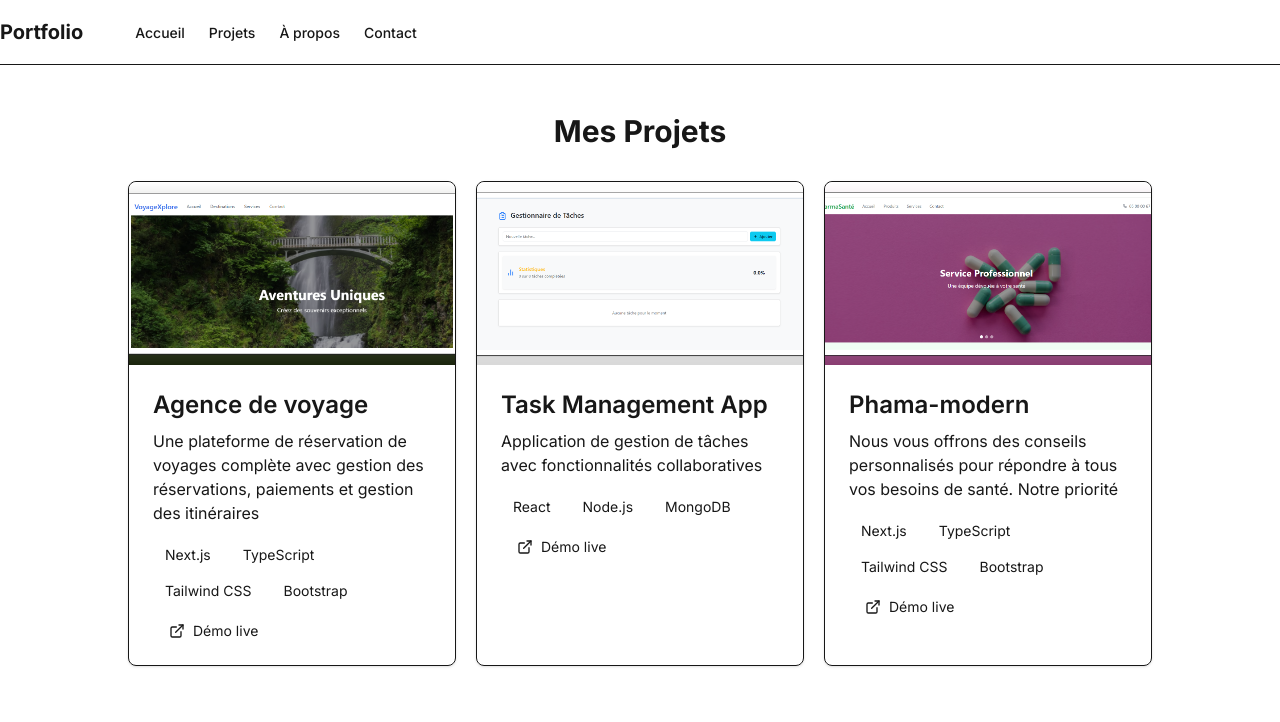
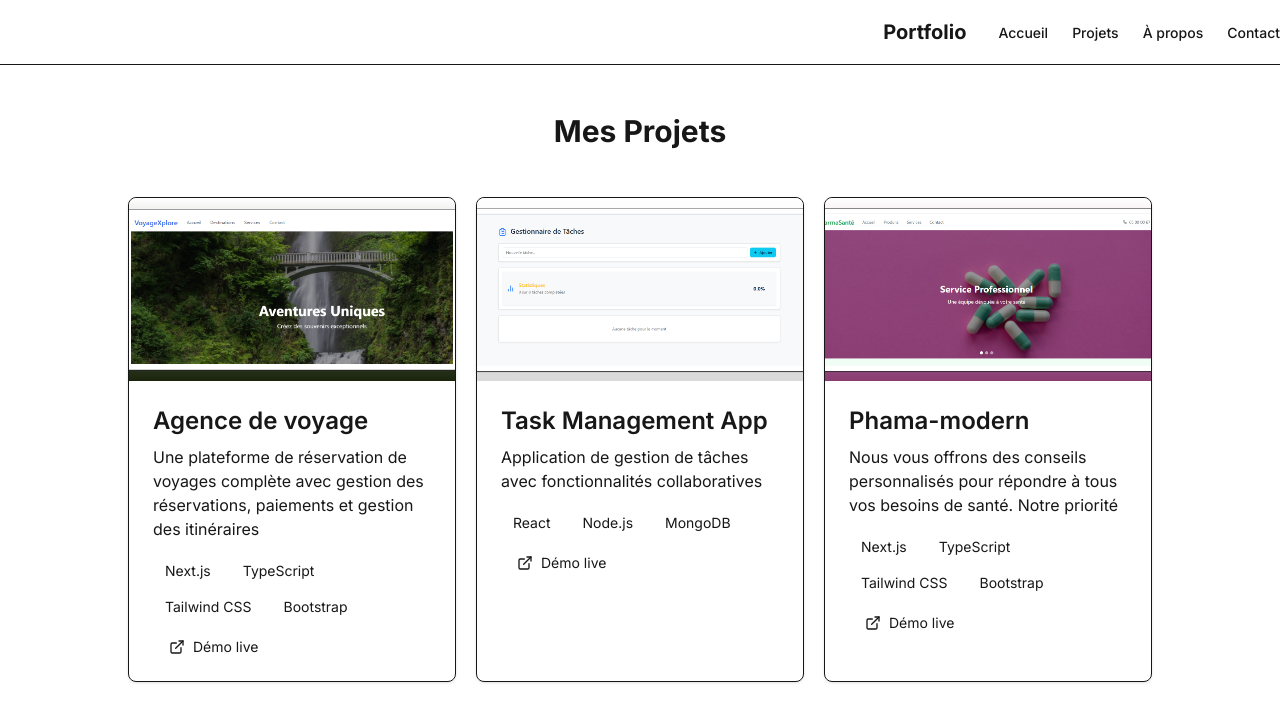
Before and after one commit to Achiepo/nextport, a Next.js app: page /projets in a window 1280 px wide. Shown: the top 722 px of the page. Built offline with nearby package versions, Linux system fonts and the light colour scheme.

Commit message:
mise a jour

```diff
--- a/app/a-propos/page.tsx
+++ b/app/a-propos/page.tsx
@@ -30,8 +30,8 @@ export default function About() {
         <section>
           <h1 className="mb-4 text-3xl font-bold text-center">À propos de moi</h1>
           <p className="text-lg text-muted-foreground">
-            Je suis Achiepo sachiel yvan,développeur web passionné par la création d'applications
-            web modernes et performantes.Je m'efforce de créer des
+            Je suis Achiepo Sachiel Yvan&apos;s, développeur web passionné par la création d&apos;applications
+            web modernes et performantes. Je m&apos;efforce de créer des
             solutions élégantes et efficaces pour répondre aux besoins des
             utilisateurs.
           </p>
--- a/app/contact/page.tsx
+++ b/app/contact/page.tsx
@@ -34,16 +34,14 @@ export default function Contact() {
       console.log(res.data);
 
       if (res && res.data) {
-        console.log(res.data);
         setFormMessage("Message envoyé avec succès");
         localStorage.setItem("user", JSON.stringify(res.data));
       } else {
-        console.log("Erreur lors de l'envoi du message");
         setFormMessage("Une erreur est survenue. Veuillez réessayer.");
         setIsError(true); // Marquer l'état comme erreur
       }
-    } catch (error) {
-      console.error("Erreur de connexion");
+    } catch (err) {
+      console.error("Erreur de connexion", err);
       setFormMessage("Une erreur est survenue. Veuillez réessayer.");
       setIsError(true); // Marquer l'état comme erreur
     } finally {
@@ -60,7 +58,7 @@ export default function Contact() {
             <div>
               <h2 className="mb-4 text-2xl font-semibold">Parlons de votre projet</h2>
               <p className="text-muted-foreground">
-                N'hésitez pas à me contacter pour discuter de vos besoins en
+                N&apos;hésitez pas à me contacter pour discuter de vos besoins en
                 développement web.
               </p>
             </div>
@@ -116,6 +114,7 @@ export default function Contact() {
                 id="password"
                 value={password}
                 onChange={(e) => setPassword(e.target.value)}
+                placeholder="Votre mot de passe doit être au moins 8 caractères"
                 className="w-full rounded-md border bg-background px-3 py-2"
                 required
               />
@@ -138,7 +137,7 @@ export default function Contact() {
             {/* Affichage du message */}
             {formMessage && (
               <div
-                className={`mt-4 p-3 text-center text-white rounded-md ${isError ? 'bg-red-500' : 'bg-green-500'}`}
+                className={`mt-4 p-3 text-center text-white rounded-md ${isError ? "bg-red-500" : "bg-green-500"}`}
               >
                 {formMessage}
               </div>
@@ -147,13 +146,14 @@ export default function Contact() {
             {/* Affichage du loading */}
             {isLoading && (
               <div className="mt-4 p-3 text-center text-blue-500">
-               En cours d'envoie...
+                En cours d&apos;envoi...
               </div>
             )}
 
             <button
               type="submit"
-              className="rounded-md bg-blue-500 px-4 py-2 text-blue-500-foreground hover:bg-blue-300 disabled:opacity-50 cursor-pointer"
+              className="rounded-md bg-blue-500 px-4 py-2 text-white hover:bg-blue-400 disabled:opacity-50"
+              disabled={isLoading} // Désactive le bouton pendant le chargement
             >
               Envoyer
             </button>
--- a/app/projets/page.tsx
+++ b/app/projets/page.tsx
@@ -33,7 +33,7 @@ export default function Projects() {
     <div className="container py-12 mx-auto">
       <h1 className="mb-8 text-3xl font-bold text-center">Mes Projets</h1>
       <div className="flex justify-center">
-        <div className="grid gap-5 md:grid-cols-2 lg:grid-cols-3 max-w-screen-lg">
+        <div className="grid gap-5 md:grid-cols-2 lg:grid-cols-3 max-w-screen-lg sm:m-4">
           {projects.map((project) => (
             <div key={project.title} className="group rounded-lg border bg-card text-card-foreground shadow-sm transition-all hover:shadow-md">
               <div className="relative aspect-video overflow-hidden rounded-t-lg">
--- a/components/navigation.tsx
+++ b/components/navigation.tsx
@@ -1,9 +1,9 @@
 "use client";
 
+import { useState } from "react";
 import Link from "next/link";
 import { usePathname } from "next/navigation";
 import { cn } from "@/lib/utils";
-import { ModeToggle } from "./mode-toggle";
 
 const links = [
   { href: "/", label: "Accueil" },
@@ -14,17 +14,67 @@ const links = [
 
 export function Navigation() {
   const pathname = usePathname();
+  const [isMenuOpen, setIsMenuOpen] = useState(false); // État pour gérer l'ouverture du menu mobile
+
+  const toggleMenu = () => {
+    setIsMenuOpen(!isMenuOpen);
+  };
 
   return (
     <header className="sticky top-0 z-50 w-full border-b me-5">
-      <nav className="container flex h-16 items-center">
-        <div className="mr-8 ">
-          <Link href="/" className="text-xl font-bold me-5">
-            Portfolio
-          </Link>
+      <nav className="container flex h-16 items-center justify-between">
+        {/* Menu Hamburger (visible en mode mobile) */}
+        <button
+          onClick={toggleMenu}
+          className="block lg:hidden text-2xl"
+          aria-label="Toggle menu"
+        >
+          &#9776; {/* Symbole hamburger */}
+        </button>
+
+        {/* Liens de navigation et Portfolio en mode mobile */}
+        <div className="flex-1 flex justify-between items-center">
+          {/* Le lien Portfolio visible seulement en mode mobile */}
+          <div className="mr-8 lg:hidden">
+            <Link href="/" className="text-xl font-bold">
+              Portfolio
+            </Link>
+          </div>
         </div>
-        <div className="flex flex-1 items-center justify-between">
-          <ul className="flex gap-6">
+
+        {/* Liens de navigation visibles uniquement en mode bureau (grands écrans) */}
+
+              <div className="mr-8 hidden lg:block">
+               <Link href="/" className="text-xl font-bold">
+                Portfolio
+            </Link>
+               </div>
+
+        <div className="lg:flex items-center gap-6  hidden lg:block ">
+          <ul className="flex lg:flex-row gap-6 text-center lg:text-left">
+            {links.map((link) => (
+              <li key={link.href}>
+                <Link
+                  href={link.href}
+                  className={cn(
+                    "text-sm font-medium transition-colors hover:text-blue-500",
+                    pathname === link.href
+                      ? "text-foreground"
+                      : "text-foreground/60"
+                  )}
+                >
+                  {link.label}
+                </Link>
+              </li>
+            ))}
+          </ul>
+        </div>
+      </nav>
+
+      {/* Affichage vertical sous l'icône hamburger (mode mobile) */}
+      {isMenuOpen && (
+        <div className="lg:hidden flex flex-col items-center mt-2 bg-white border-t">
+          <ul className="w-full flex flex-col gap-4 py-4">
             {links.map((link) => (
               <li key={link.href}>
                 <Link
@@ -35,15 +85,15 @@ export function Navigation() {
                       ? "text-foreground"
                       : "text-foreground/60"
                   )}
+                  onClick={() => setIsMenuOpen(false)} // Fermer le menu après un clic
                 >
                   {link.label}
                 </Link>
               </li>
             ))}
           </ul>
-          <ModeToggle />
         </div>
-      </nav>
+      )}
     </header>
   );
 }
--- a/components/theme-provider.tsx
+++ b/components/theme-provider.tsx
@@ -2,7 +2,7 @@
 
 import * as React from "react";
 import { ThemeProvider as NextThemesProvider } from "next-themes";
-import { type ThemeProviderProps } from "next-themes/dist/types";
+import { type ThemeProviderProps } from "next-themes";
 
 export function ThemeProvider({ children, ...props }: ThemeProviderProps) {
   return <NextThemesProvider {...props}>{children}</NextThemesProvider>;
```
Also changed, not shown: components/mode-toggle.tsx (deleted, +0 -12 lines).
